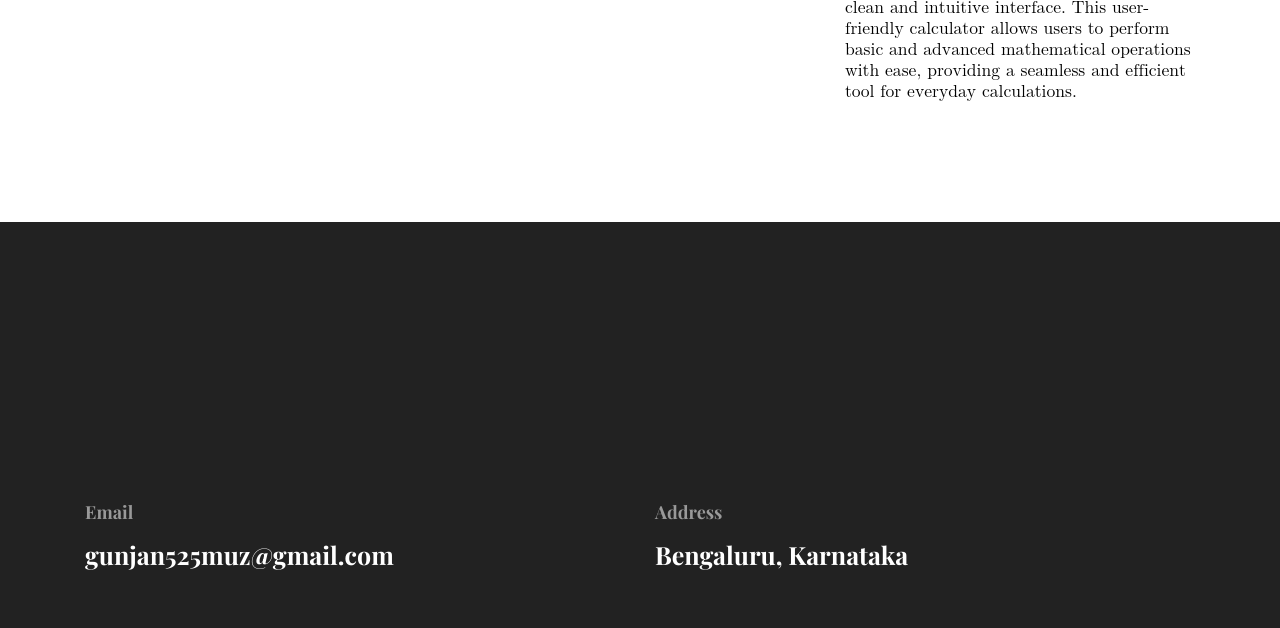
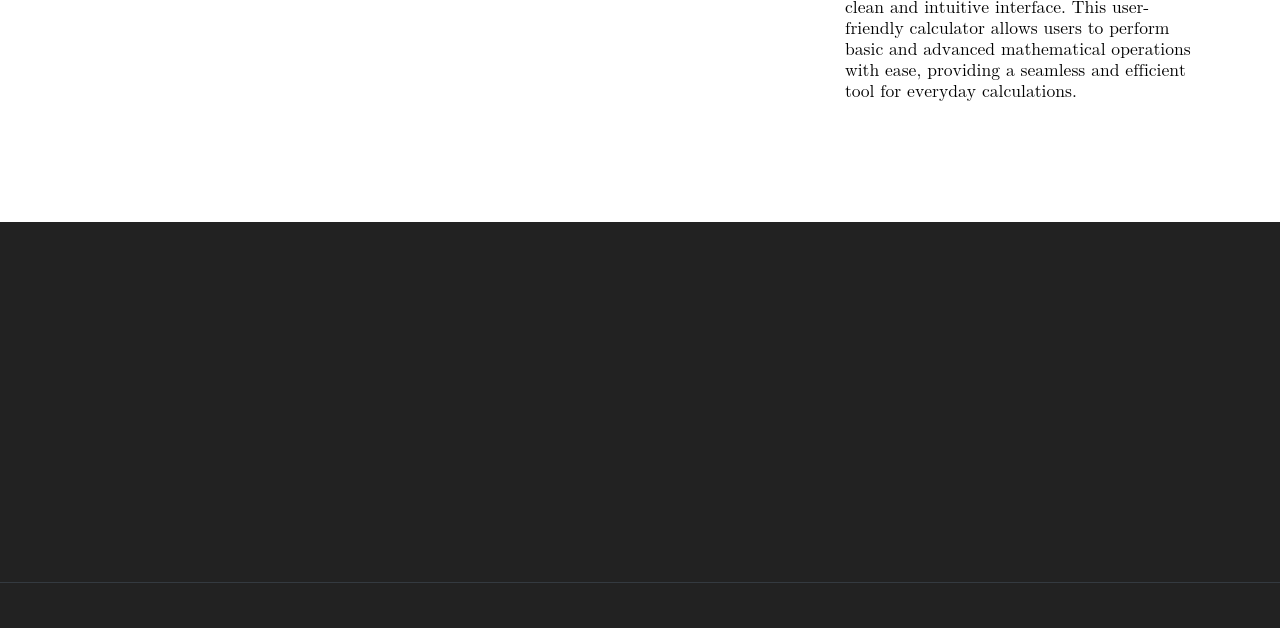
Before and after one commit to KarnGunjan/portfolio_gunjan.github.io, a website: page projects.html in a window 1280 px wide. Shown: the part 1398-2026 px from the top of the page. Drawn offline with nearby package versions, Linux system fonts and the light colour scheme.

Commit message:
Update projects.html

```diff
--- a/projects.html
+++ b/projects.html
@@ -266,22 +266,7 @@
     <!-- footer -->
     <footer class="bg-dark footer-section">
       <div class="section">
-        <div class="container">
-          <div class="row">
-            <div class="col-md-6">
-              <h5 class="text-light">Email</h5>
-              <p class="text-white paragraph-lg font-secondary">
-                gunjan525muz@gmail.com
-              </p>
-            </div>
-            <div class="col-md-6">
-              <h5 class="text-light">Address</h5>
-              <p class="text-white paragraph-lg font-secondary">
-                Bengaluru, Karnataka
-              </p>
-            </div>
-          </div>
-        </div>
+
       </div>
       <div class="border-top text-center border-dark py-5">
         <a class="text-white col-md-4" href="https://themefisher.com/">
```
